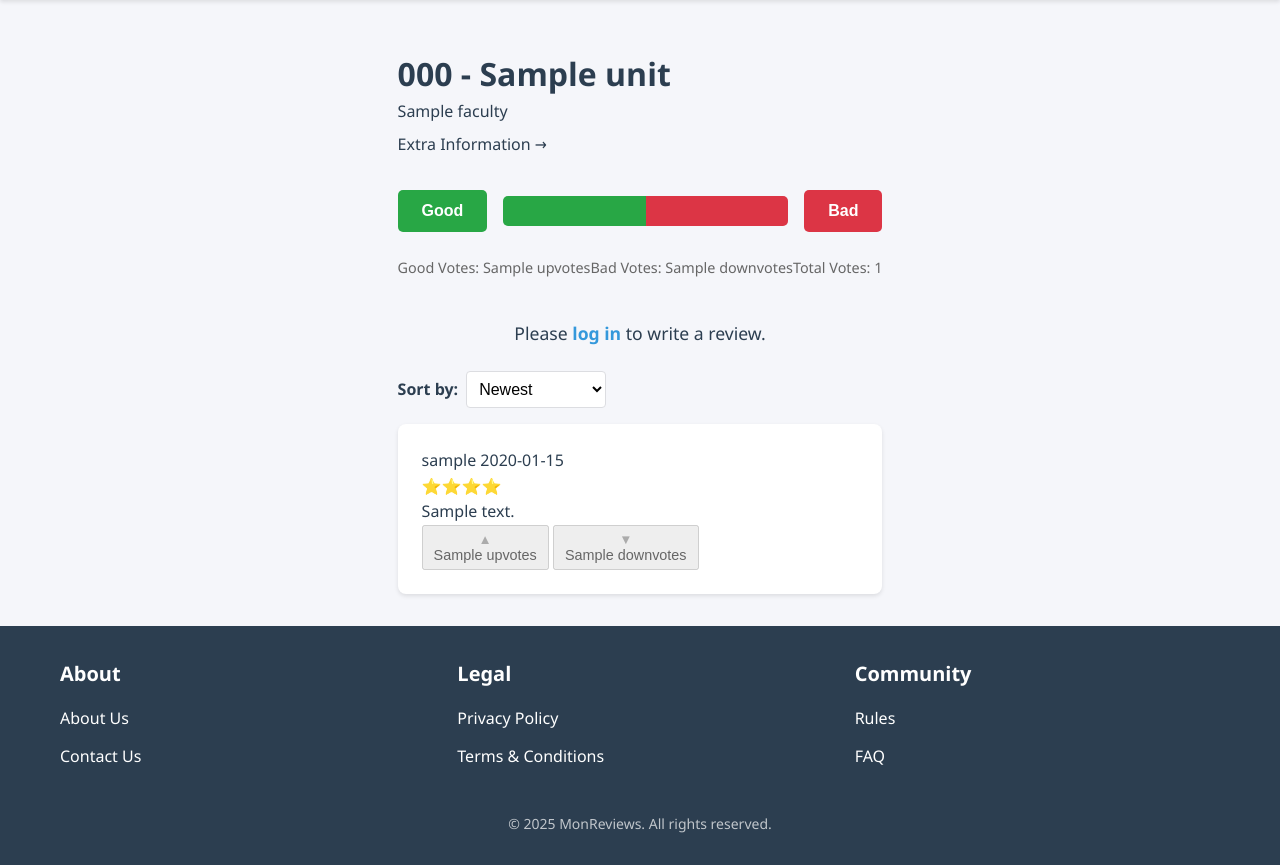
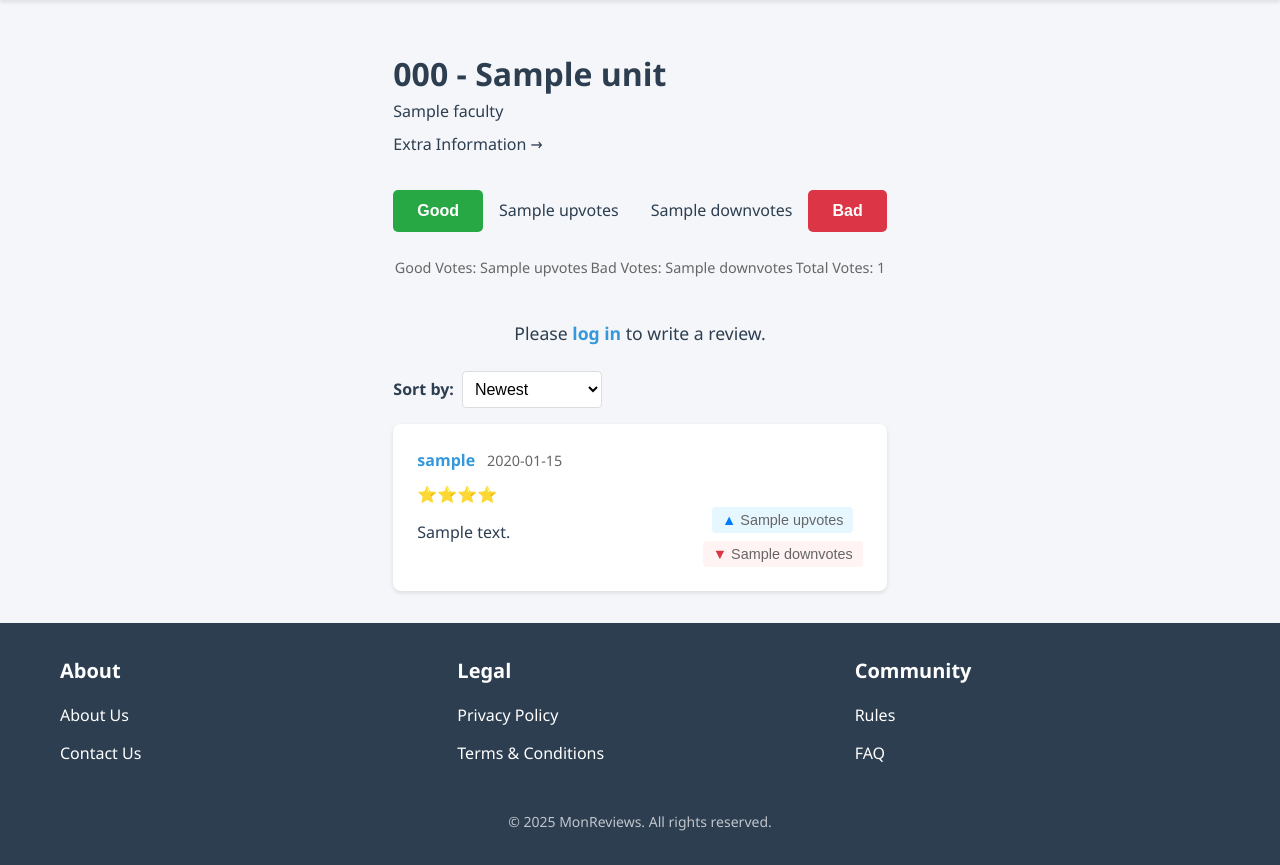
Before and after one commit to ssakshamsin/monashreflect, a Flask app: template app/templates/unit.html in a window 1280 px wide. Shown: the part 106-971 px from the top of the page. Run offline with Flask 2, Linux system fonts and the light colour scheme; the template is opened without the code that fills it: most values are stand-ins (such as "Sample title", 1, 10 or a date in 2020); parts of the project's set-up code (start-up, migrations or seed data) failed here and were passed over.

Commit message:
commenting ui overhaul
editing and deletng and upvoting

```diff
--- a/app/static/css/review.css
+++ b/app/static/css/review.css
@@ -54,6 +54,7 @@
     color: #333; /* Default text color */
 }
 
+
 .form-control::placeholder {
     color: #aaa; /* Placeholder text color */
     font-style: italic;
@@ -106,3 +107,155 @@
     min-height: 60px;
     max-height: 120px;
 }
+
+
+/* Review Header */
+.review-header {
+    display: flex;
+    justify-content: space-between; /* Align meta and actions on opposite ends */
+    align-items: center; /* Vertically align items */
+    margin-bottom: 0.5rem; /* Space below the header */
+}
+
+.review-meta {
+    display: flex;
+    align-items: center; /* Align author and date horizontally */
+    gap: 0.75rem; /* Space between author and date */
+}
+
+.review-author {
+    font-weight: bold;
+    color: var(--primary-color); /* Highlight the author's name */
+}
+
+.review-date {
+    font-size: 0.9rem;
+    color: #666; /* Subtle gray for the date */
+}
+
+/* Review Actions */
+.review-actions {
+    display: flex;
+    gap: 0.5rem; /* Space between buttons */
+}
+
+.btn-edit,
+.btn-delete {
+    font-size: 0.8rem; /* Smaller font size for compact buttons */
+    padding: 0.25rem 0.5rem; /* Reduced padding for smaller buttons */
+    border-radius: 4px; /* Rounded corners */
+    cursor: pointer;
+    transition: background-color 0.3s ease, color 0.3s ease;
+}
+
+.btn-edit {
+    background-color: #f0f8ff; /* Light blue background */
+    color: #007bff; /* Blue text */
+    border: 1px solid #007bff; /* Blue border */
+}
+
+.btn-edit:hover {
+    background-color: #007bff; /* Darker blue background on hover */
+    color: white; /* White text on hover */
+}
+
+.btn-delete {
+    background-color: #fff3f3; /* Light red background */
+    color: #dc3545; /* Red text */
+    border: 1px solid #dc3545; /* Red border */
+}
+
+.btn-delete:hover {
+    background-color: #dc3545; /* Darker red background on hover */
+    color: white; /* White text on hover */
+}
+
+
+/* Review Content Container */
+.review-content-container {
+    display: flex;
+    align-items: flex-start; /* Align items at the top */
+    gap: 1rem; /* Space between review text and voting buttons */
+}
+
+/* Review Text */
+.review-text {
+    flex-grow: 1; /* Allow the review text to take up most of the space */
+    line-height: 1.6; /* Improve readability */
+    color: var(--text-color);
+    padding-top: 0.8rem;
+
+}
+
+/* Review Votes */
+.review-votes {
+    display: flex;
+    flex-direction: column;
+    gap: 0.5rem; /* Space between upvote and downvote buttons */
+    align-items: center; /* Center the buttons vertically */
+}
+
+.vote-btn {
+    font-size: 1rem;
+    padding: 0.25rem 0.5rem;
+    border: none;
+    border-radius: 4px;
+    cursor: pointer;
+    transition: background-color 0.3s ease, color 0.3s ease;
+    display: flex;
+    align-items: center; /* Align icon and text horizontally */
+    gap: 0.25rem; /* Space between icon and vote count */
+}
+
+.vote-btn.upvote {
+    background-color: #e6f7ff; /* Light blue background */
+    color: #007bff; /* Blue text */
+}
+
+.vote-btn.upvote.active {
+    background-color: #007bff; /* Darker blue background */
+    color: white; /* White text */
+}
+
+.vote-btn.downvote {
+    background-color: #fff3f3; /* Light red background */
+    color: #dc3545; /* Red text */
+}
+
+.vote-btn.downvote.active {
+    background-color: #dc3545; /* Darker red background */
+    color: white; /* White text */
+}
+
+.vote-count {
+    font-size: 0.9rem;
+}
+
+.vote-btn {
+    font-size: 0.9rem;
+    padding: 0.25rem 0.5rem;
+    border: none;
+    border-radius: 4px;
+    cursor: pointer;
+    transition: background-color 0.3s ease, color 0.3s ease;
+}
+
+.vote-btn.upvote {
+    background-color: #e6f7ff; /* Light blue background */
+    color: #007bff; /* Blue text */
+}
+
+.vote-btn.upvote.active {
+    background-color: #007bff; /* Darker blue background */
+    color: white; /* White text */
+}
+
+.vote-btn.downvote {
+    background-color: #fff3f3; /* Light red background */
+    color: #dc3545; /* Red text */
+}
+
+.vote-btn.downvote.active {
+    background-color: #dc3545; /* Darker red background */
+    color: white; /* White text */
+}
--- a/app/templates/unit.html
+++ b/app/templates/unit.html
@@ -25,10 +25,12 @@
                 >
                     Good
                 </button>
+                <p><span id="goodVotes">{{ unit.upvotes }}</span</p>
                 <div class="bar-wrapper">
                     <div id="goodBar" class="bar-left"></div>
                     <div id="badBar" class="bar-right"></div>
                 </div>
+                <p><span id="totalVotes">{{ unit.downvotes }}</span></p>
                 <button
                     id="badButton"
                     onclick="voteUnit('bad')"
@@ -260,7 +262,9 @@
     <div class="reviews-section">
         {% for review in reviews.items %}
             <div class="review-card">
+                <!-- Review Header -->
                 <div class="review-header">
+                    <div class="review-meta">
                         <span class="review-author">
                             {% if review.is_anonymous %}
                                 Anonymous
@@ -271,14 +275,47 @@
                             {% endif %}
                         </span>
                         <span class="review-date">{{ review.timestamp.strftime('%Y-%m-%d') }}</span>
+                    </div>
                     {% if review.can_edit(current_user) %}
                     <div class="review-actions">
-                        <button onclick="enableEdit('{{ review.id }}')" class="btn btn-secondary btn-sm">Edit</button>
-                        <form action="{{ url_for('main.delete_review', id=review.id) }}" method="post" class="d-inline">{{ form.hidden_tag() }}
-                            <button type="submit" class="btn btn-danger btn-sm" onclick="return confirm('Are you sure you want to delete this review?')">Delete</button>
+                        <button onclick="enableEdit('{{ review.id }}')" class="btn btn-edit btn-sm">✎ Edit</button>
+                        <form action="{{ url_for('main.delete_review', id=review.id) }}" method="post" class="d-inline">
+                            {{ form.hidden_tag() }}
+                            <button type="submit" class="btn btn-delete btn-sm" onclick="return confirm('Are you sure you want to delete this review?')">🗑️ Delete</button>
                         </form>
                     </div>
+                    {% endif %}
+                </div>
 
+                <!-- Review Rating -->
+                <div class="review-rating">
+                    {% for _ in range(review.rating) %}⭐{% endfor %}
+                </div>
+
+                <!-- Review Content -->
+                <div class="review-content-container">
+                    <div class="review-text">
+                        {{ review.content }}
+                    </div>
+                    <div class="review-votes"
+                         data-review-id="{{ review.id }}"
+                         data-upvotes="{{ review.upvotes }}"
+                         data-downvotes="{{ review.downvotes }}"
+                         data-user-vote="{{ review.get_vote_status(current_user) }}">
+                        <button onclick="voteReview('{{ review.id }}', 'up')"
+                                class="vote-btn upvote {% if review.has_voted(current_user, 'up') %}active{% endif %}"
+                                {% if not current_user.is_authenticated %}disabled{% endif %}>
+                            ▲ <span id="upvotes-{{ review.id }}" class="vote-count">{{ review.upvotes }}</span>
+                        </button>
+                        <button onclick="voteReview('{{ review.id }}', 'down')"
+                                class="vote-btn downvote {% if review.has_voted(current_user, 'down') %}active{% endif %}"
+                                {% if not current_user.is_authenticated %}disabled{% endif %}>
+                            ▼ <span id="downvotes-{{ review.id }}" class="vote-count">{{ review.downvotes }}</span>
+                        </button>
+                    </div>
+                </div>
+
+                <!-- Edit Form -->
                 <div id="editReview-{{ review.id }}" class="edit-review-form" style="display: none;">
                     <textarea id="editContent-{{ review.id }}" class="form-control">{{ review.content }}</textarea>
                     <select id="editRating-{{ review.id }}" class="form-control">
@@ -286,38 +323,15 @@
                             <option value="{{ i }}" {% if review.rating == i %}selected{% endif %}>{{ i }} Stars</option>
                         {% endfor %}
                     </select>
-                        <button onclick="saveEdit('{{ review.id }}')" class="btn btn-success btn-sm">Save</button>
-                        <button onclick="cancelEdit('{{ review.id }}')" class="btn btn-secondary btn-sm">Cancel</button>
-                    </div>
-                {% endif %}
-                </div>
-                <div class="review-rating">
-                    {% for _ in range(review.rating) %}⭐{% endfor %}
-                </div>
-
-                <div class="review-content">
-                    {{ review.content }}
+                    <button onclick="saveEdit('{{ review.id }}')" class="btn btn-edit btn-sm">Save</button>
+                    <button onclick="cancelEdit('{{ review.id }}')" class="btn btn-delete btn-sm">Cancel</button>
                 </div>
 
 
 
-            <div class="review-votes"
-            data-review-id="{{ review.id }}"
-            data-upvotes="{{ review.upvotes }}"
-            data-downvotes="{{ review.downvotes }}"
-            data-user-vote="{{ review.get_vote_status(current_user) }}">
-
-            <button onclick="voteReview('{{ review.id }}', 'up')" class="vote-btn upvote {% if review.has_voted(current_user, 'up') %}active{% endif %}"{% if not current_user.is_authenticated %}disabled{% endif %}>
-                ▲ <span id="upvotes-{{ review.id }}" class="vote-count">{{ review.upvotes }}</span>
-            </button>
-            <button onclick="voteReview('{{ review.id }}', 'down')" class="vote-btn downvote downvote {% if review.has_voted(current_user, 'down') %}active{% endif %}"{% if not current_user.is_authenticated %}disabled{% endif %}>
-                ▼ <span id="downvotes-{{ review.id }}" class="vote-count">{{ review.downvotes }}</span>
-            </button>
             </div>
+        {% endfor %}
     </div>
-
-        {% endfor %}
-
 
 
 
```
Also changed, not shown: app/your_database.db. Lines whose indentation alone changed are shown as unchanged.
